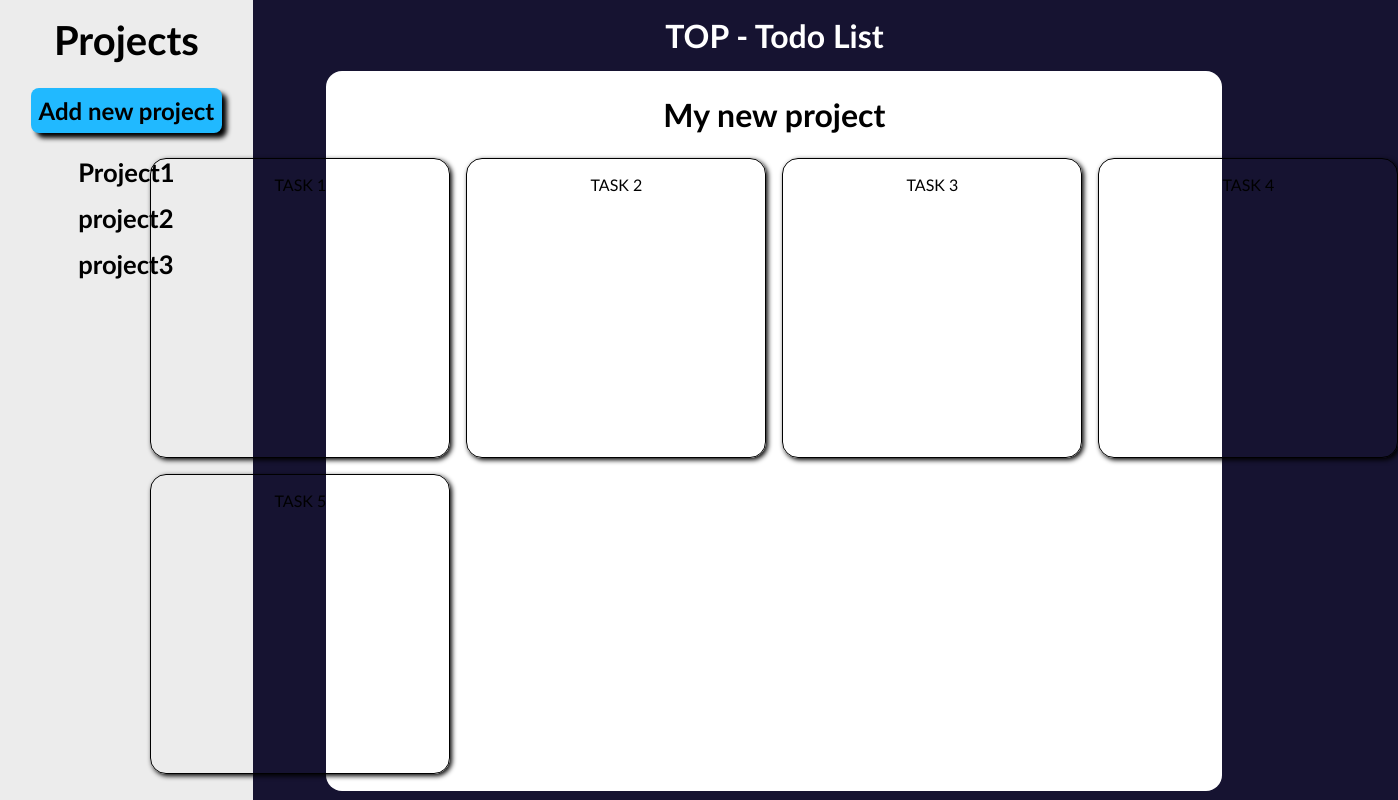
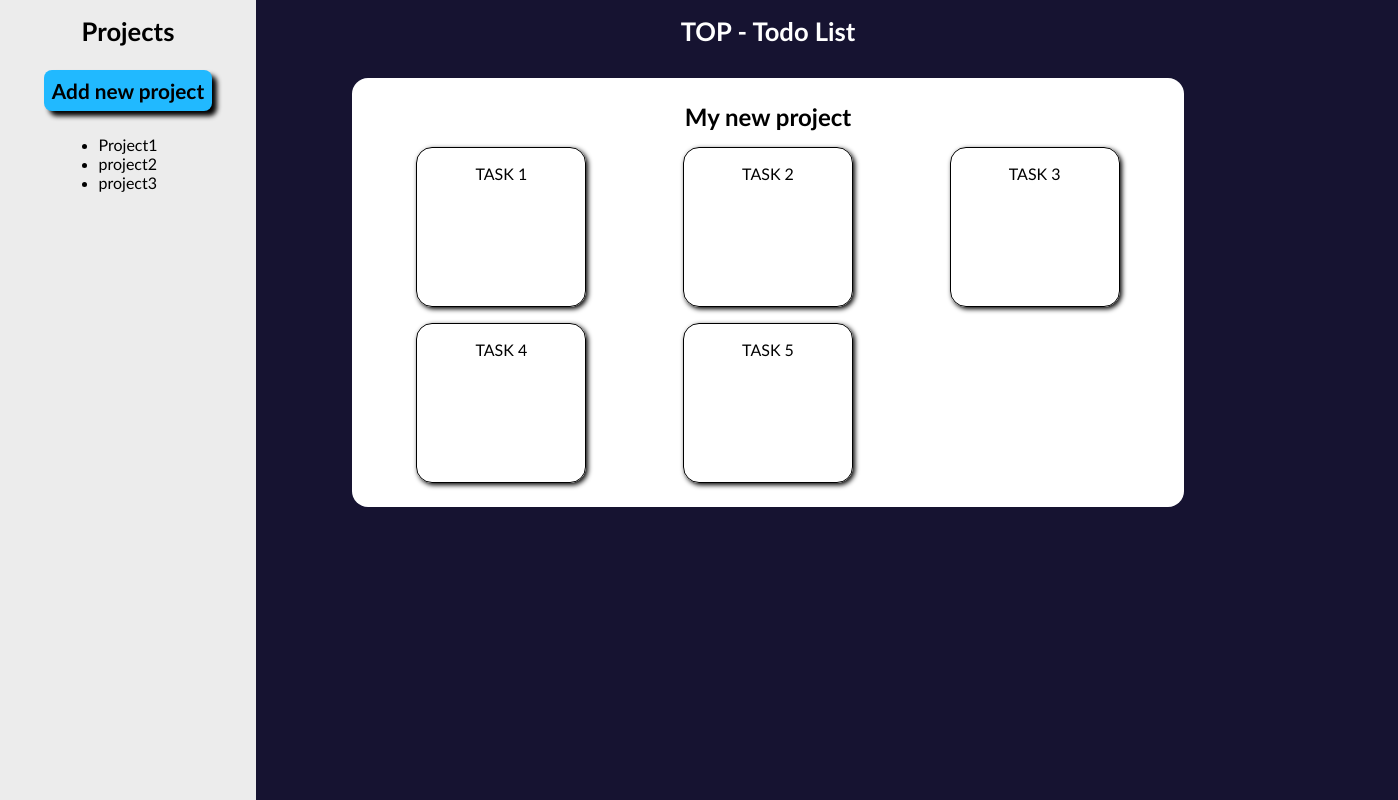
Before and after one commit to AleMachado7/TOP-Todo_List, a website built with webpack: page dist/index.html in a window 1280 px wide. Shown: the whole page, 1398 px wide, since content can reach past the window. Built offline with nearby package versions, Linux system fonts and the light colour scheme.

Commit message:
improve styling and fix unwanted behaviors

```diff
--- a/src/style.css
+++ b/src/style.css
@@ -10,7 +10,6 @@ body {
   grid-template-columns: 1fr 4fr;
   background-color: rgb(22, 19, 49);
   height: 100vh;
-  gap: 1rem;
 }
 
 aside {
@@ -35,8 +34,9 @@ header h1 {
   color: rgb(255, 255, 255);
 }
 
-aside h3 {
-  font-size: 2.5rem;
+aside h3,
+header h1 {
+  font-size: clamp(1.3rem, 1.6rem, 1.9rem);
 }
 
 aside > * {
@@ -45,7 +45,7 @@ aside > * {
 
 aside button {
   font-weight: 600;
-  font-size: 1.5rem;
+  font-size: clamp(1rem, 1.3rem, 1.5rem);
   padding: 0.5rem;
   border-radius: 8px;
   border-width: 0;
@@ -57,9 +57,15 @@ aside button:hover {
   box-shadow: 5px 5px 10px 0px rgba(0, 68, 255, 1);
 }
 
-.projects-list > li {
+#projects-list {
+  display: flex;
+  flex-direction: column;
+  align-items: center;
+}
+
+#projects-list > li {
   font-weight: 600;
-  font-size: 1.6rem;
+  font-size: clamp(1rem, 1.3rem, 1.5rem);
   margin-bottom: 1rem;
   list-style-type: none;
   cursor: pointer;
@@ -68,31 +74,33 @@ aside button:hover {
 .project-wrapper {
   display: none;
   background-color: rgb(255, 255, 255);
-  height: 90vh;
-  width: 70vw;
   border-radius: 16px;
   padding: 1.5rem;
-  gap: 1.5rem;
+  min-width: 65vw;
+  margin: 1rem;
 }
 
 .project-tasks-wrapper {
+  flex: 1;
+  margin-top: 1rem;
   display: grid;
-  grid-template-columns: repeat(4, 1fr);
-  grid-auto-rows: 1fr;
+  grid-template-columns: repeat(auto-fill, minmax(200px, 1fr));
   gap: 1rem;
+  place-items: center;
 }
 
 .project-title {
   font-weight: 600;
-  font-size: 2rem;
+  font-size: clamp(1rem, 1.5rem, 2rem);
+  justify-self: center;
 }
 
 .task {
   display: flex;
   flex-direction: column;
   align-items: center;
-  width: clamp(300px, 8vw, 12vw);
-  height: clamp(300px, 8vh, 12vh);
+  width: clamp(150px, 170px, 200px);
+  height: 20vh;
   border: 1px solid rgb(0, 0, 0);
   border-radius: 16px;
   padding: 1rem;
@@ -100,7 +108,6 @@ aside button:hover {
 }
 
 .active {
-  display: flex;
-  flex-direction: column;
+  display: grid;
   align-items: center;
 }
```
